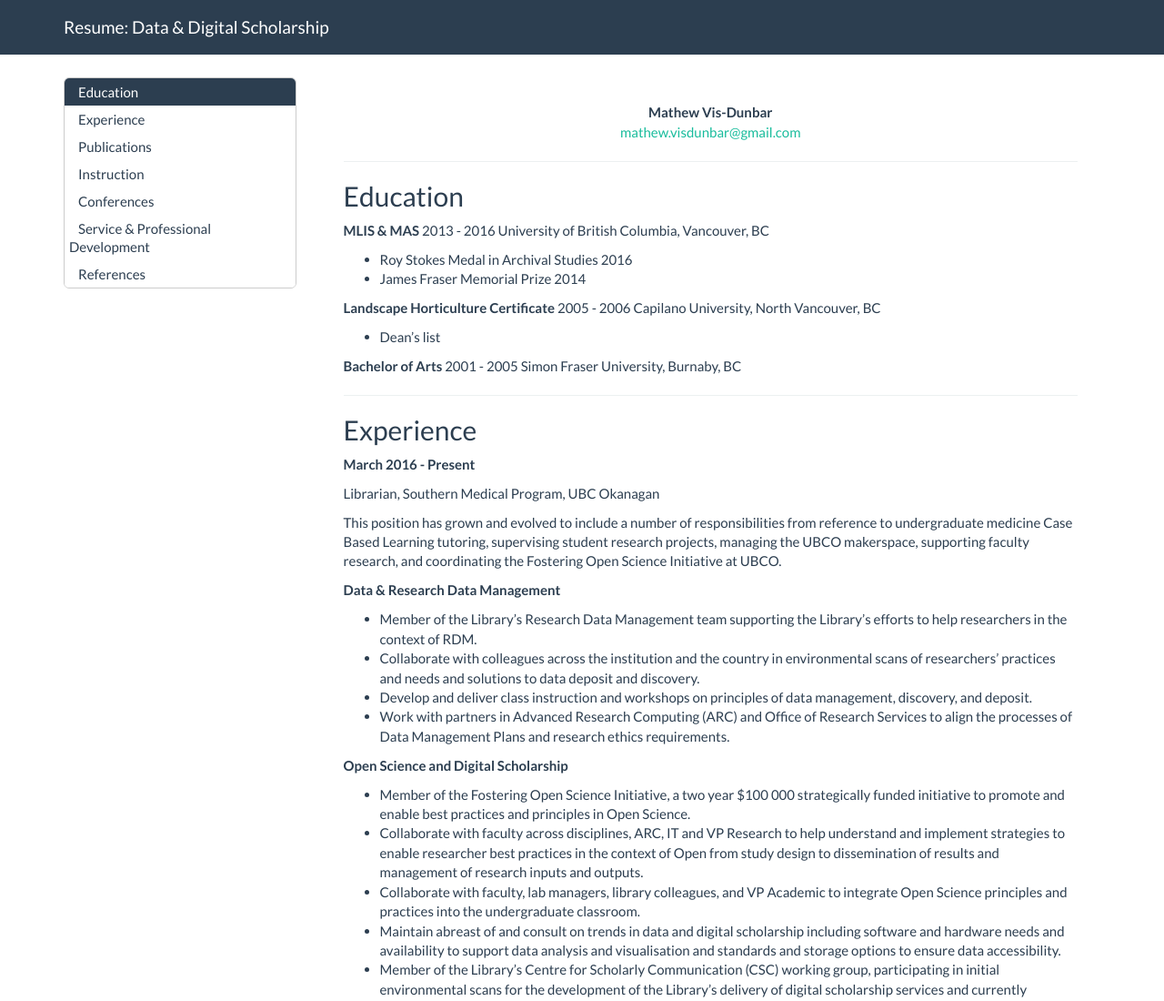
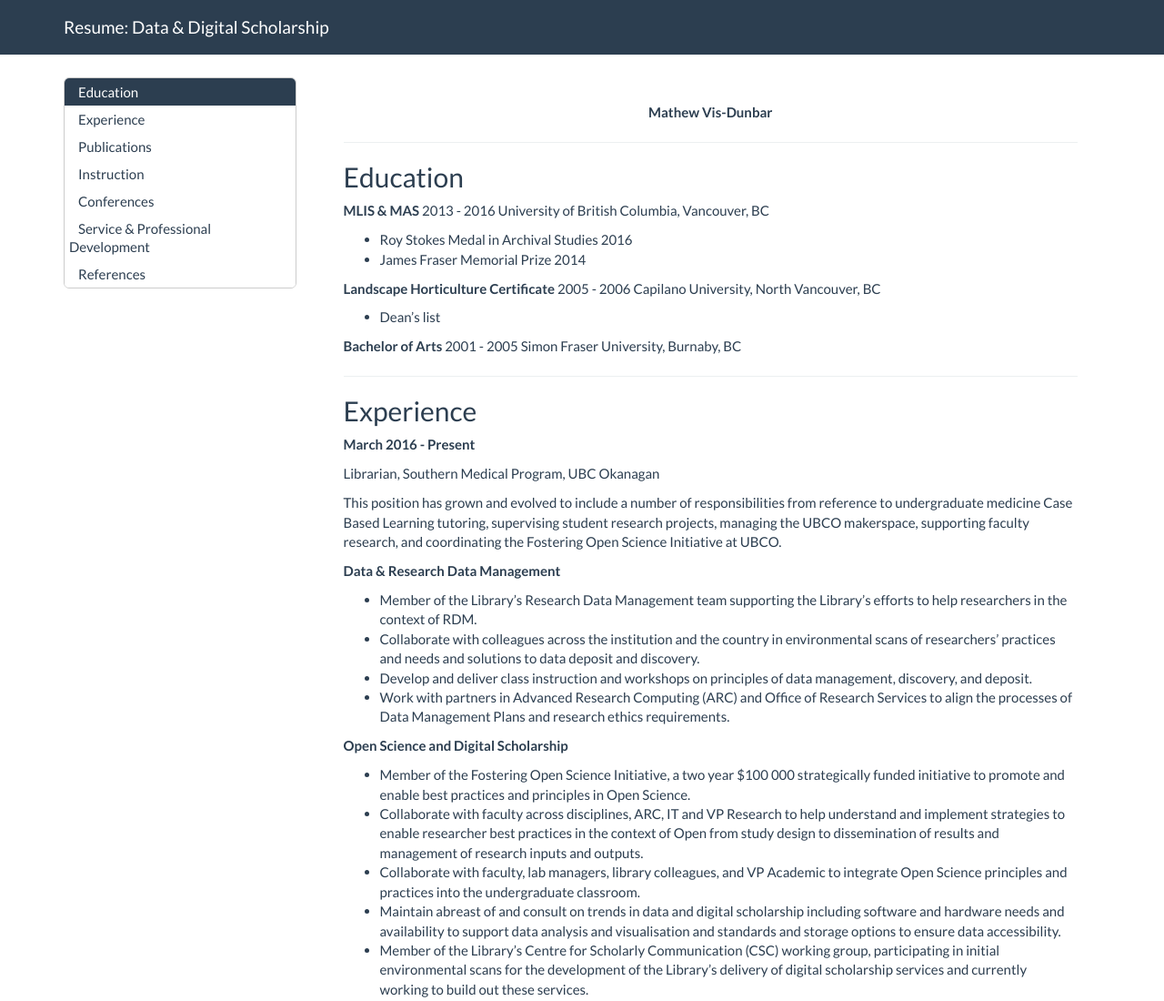
Before and after one commit to vdunbar/resume, a plain HTML site: page index.html in a window 1280 px wide. Shown: the top 1100 px of the page at 91% size. Drawn offline with nearby package versions, Linux system fonts and the light colour scheme; some packages are replaced by stand-ins of ours.

Commit message:
Update index.html

```diff
--- a/index.html
+++ b/index.html
@@ -374,9 +374,6 @@ div.tocify {
 <div align="center" margin-top="50px">
 <strong>Mathew Vis-Dunbar</strong>
 </div>
-<div align="center">
-<a href="mailto:mathew.visdunbar@gmail.com" class="email">mathew.visdunbar@gmail.com</a>
-</div>
 <hr />
 <div id="education" class="section level2">
 <h2>Education</h2>
```
